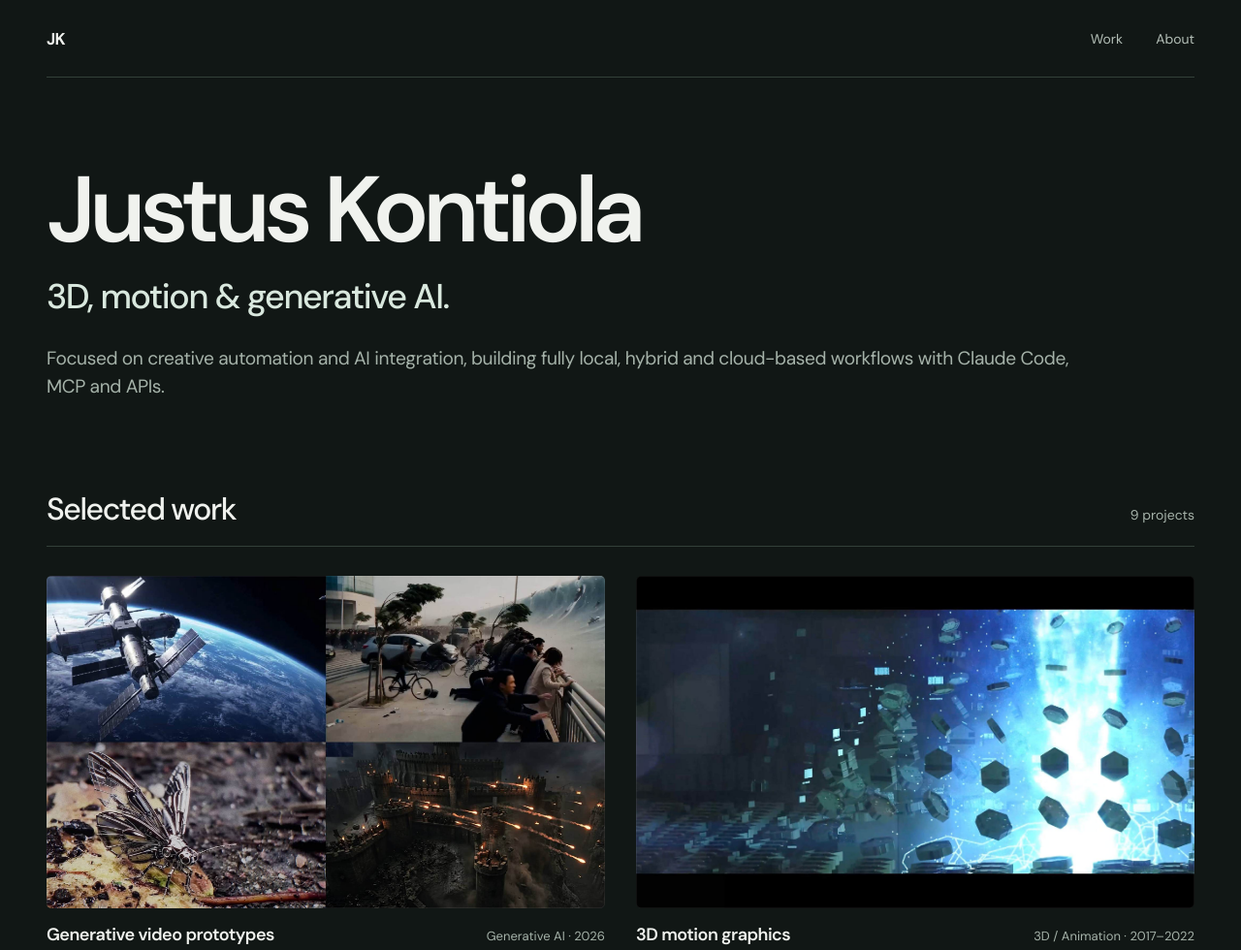
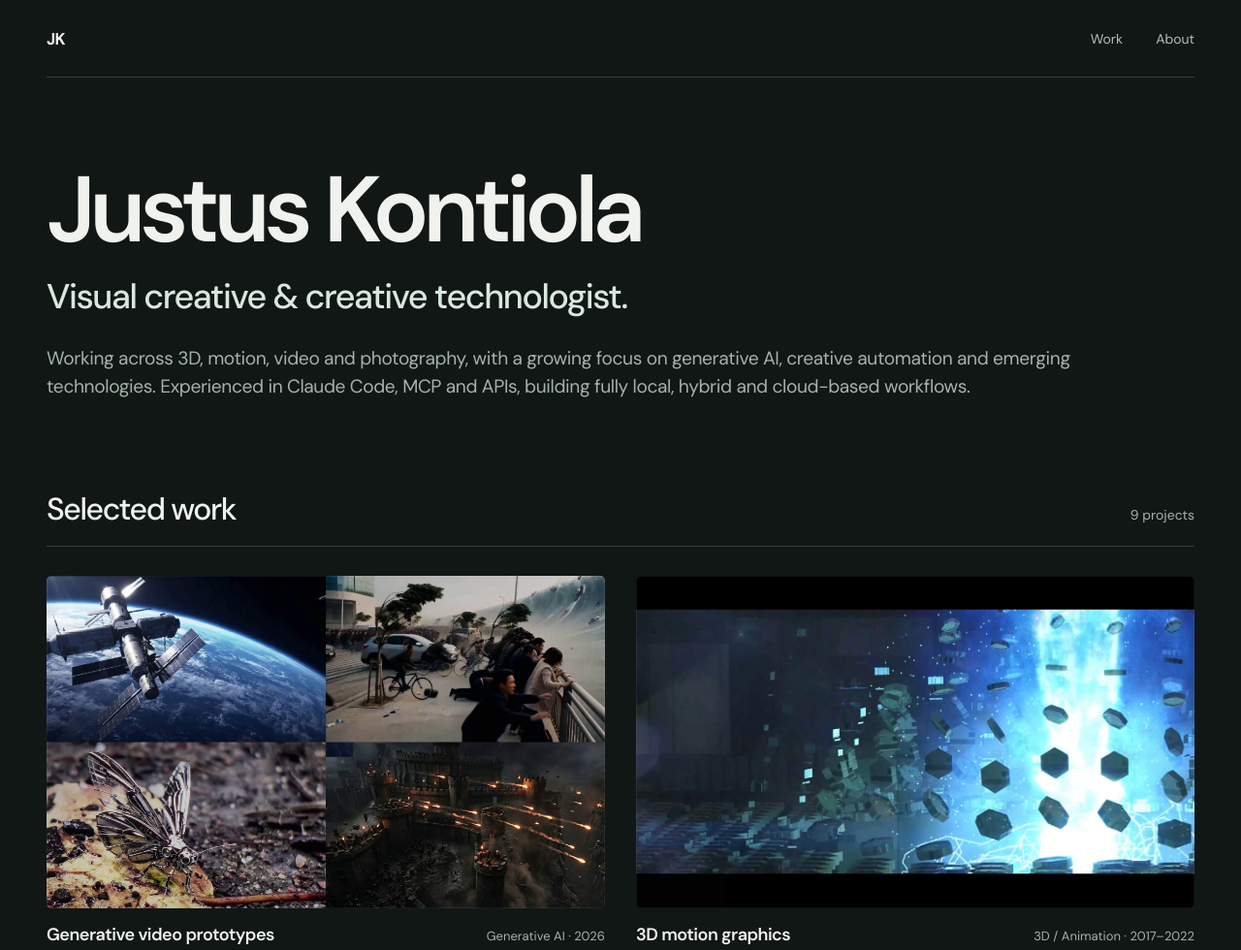
Before and after one commit to jkontiola/jkontiola.github.io, a plain HTML site: page index.html in a window 1280 px wide. Shown: the top 980 px of the page at 97% size. Drawn offline with Linux system fonts and the light colour scheme.

Commit message:
Update index.html

```diff
--- a/index.html
+++ b/index.html
@@ -4,7 +4,7 @@
   <meta charset="utf-8">
   <meta name="viewport" content="width=device-width, initial-scale=1">
   <meta name="theme-color" content="#111715">
-  <meta name="description" content="Selected work by Justus Kontiola: 3D, motion, generative AI and creative automation.">
+  <meta name="description" content="Justus Kontiola — Visual creative and creative technologist working across 3D, motion, video, photography and generative AI.">
   <title>Justus Kontiola — Selected Work</title>
 
   <link rel="stylesheet" href="styles.css?v=20261125d">
@@ -31,10 +31,10 @@
 
         <h1 id="intro-title">Justus Kontiola</h1>
 
-        <p class="intro-role">3D, motion &amp; generative AI.</p>
+        <p class="intro-role">Visual creative &amp; creative technologist.</p>
 
         <p class="intro-description">
-          Focused on creative automation and AI integration, building fully local, hybrid and cloud-based workflows with Claude Code, MCP and APIs.
+          Working across 3D, motion, video and photography, with a growing focus on generative AI, creative automation and emerging technologies. Experienced in Claude Code, MCP and APIs, building fully local, hybrid and cloud-based workflows.
         </p>
 
       </div>
```
